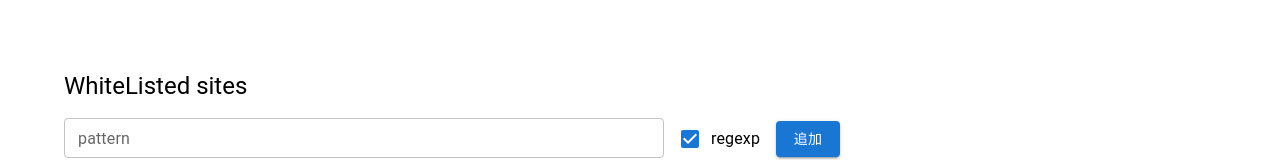
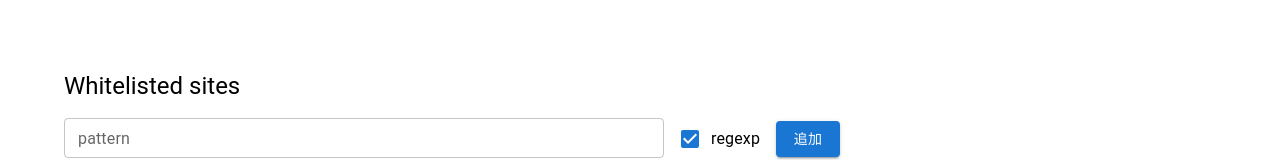
Before and after one commit to senkentarou/auto_close_tab, a React (Create React App) app: page / in a window 1280 px wide. Shown: the part 420-580 px from the top of the page. Built offline with nearby package versions, Linux system fonts and the light colour scheme.

Commit message:
fix typography

```diff
--- a/src/components/WhiteListTable.tsx
+++ b/src/components/WhiteListTable.tsx
@@ -86,7 +86,7 @@ export const WhiteListTable: React.VFC = () => {
 
   return (
     <Container>
-      <Typography variant="h5">WhiteListed sites</Typography>
+      <Typography variant="h5">Whitelisted sites</Typography>
       <WhiteListFormControl>
         <WhiteListInput
           label="pattern"
```
